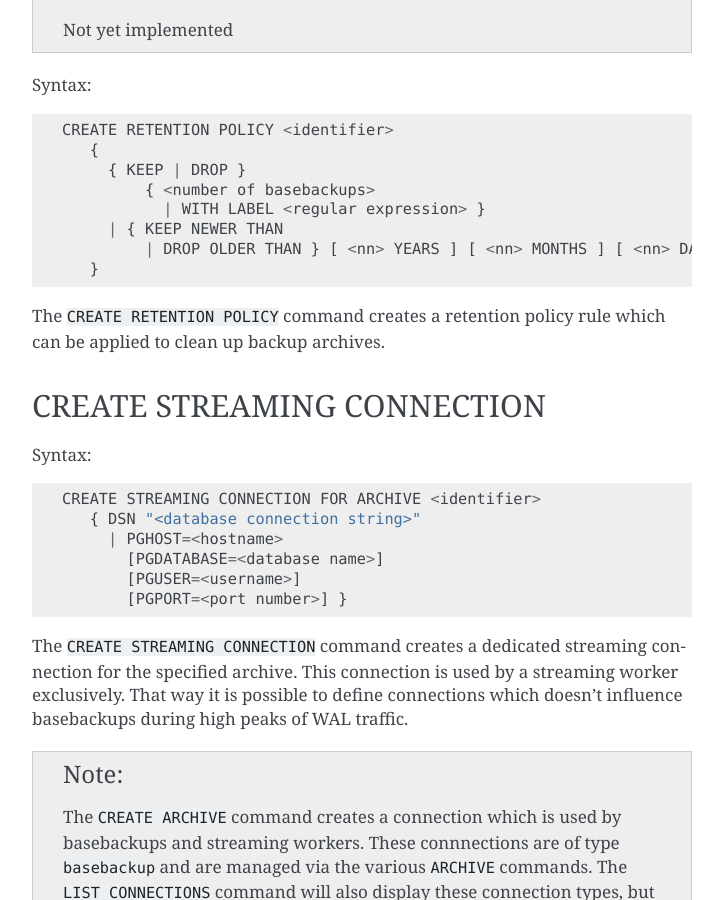
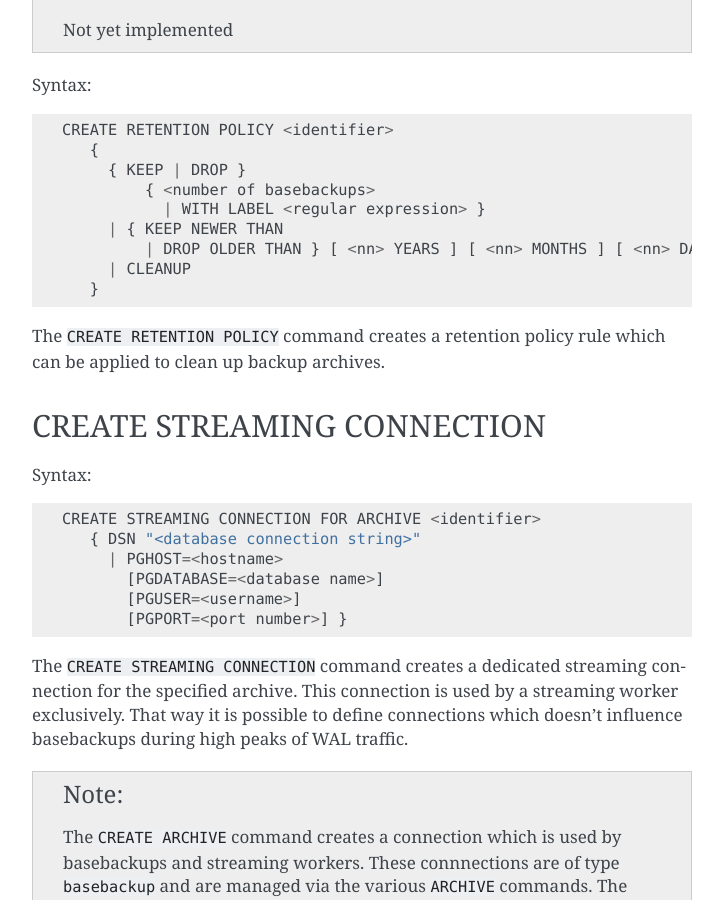
Before and after one commit to credativ/pg_backup_ctl-plus, a Sphinx documentation site: the page built from resources/reference/source/commandref.rst, in a window 1280 px wide and 900 px high, scrolled down 1786 px. Shown: the whole window, without its empty margins (388-1111 px from the left). Built offline with Sphinx 7.4.7, drawn with Linux system fonts in a browser that asks for light colours.

Commit message:
Add support for CLEANUP, datetime and COUNT retention policies.
This rather large commit prepares the main infrastructure
for CLEANUP and COUNT retention policies. A CLEANUP retention
policy allows the cleanup of aborted and though broken
basebackup from the catalog and archive directory.

The CountRetention implementation provides a retention
policy via the new KEEP +<n> and DROP +<n> command options
for CREATE RETENTION POLICY to keep or drop at least <n>
basebackups from the archive. The DROP +<n> command option
is not fully workable atm.

There's also a new command DROP BASEBACKUP FROM ARCHIVE, which
allows to drop a specific basebackup without cleaning
the transaction log archive. This removes the specific basebackup
from the archive and catalog. It also provides the ability
to force dropping a in-progress basebackup, in case something
went terribly wrong and the basebackup process is gone without
properly cleaning up. This has been seen with pbzip2, which makes
strange things to the signal handling to its parent process, which
we need to investigate. Maybe the DROP BASEBACKUP command will
get some more safeguards and checks to make sure, there's
really no attached basebackup process anymore.

The infrastructure for DatetimeRetention retention
policies is also contained in this commit, though it doesn't
provide the whole functionality yet.

Provide a VERBOSE option to LIST BASEBACKUP command which
prints the old verbose listing of basebackups. When omitting VERBOSE,
a shorted and more compact list of basebackups contained in the
specified archive is printed.

Much more testing and bug hunting required.

```diff
--- a/resources/reference/source/commandref.rst
+++ b/resources/reference/source/commandref.rst
@@ -81,6 +81,7 @@ Syntax::
              | WITH LABEL <regular expression> }
        | { KEEP NEWER THAN
            | DROP OLDER THAN } [ <nn> YEARS ] [ <nn> MONTHS ] [ <nn> DAYS ] [ <nn> HOURS ] [ <nn> MINUTES ]
+       | CLEANUP
      }
 
 The ``CREATE RETENTION POLICY`` command creates a retention policy
```
Also changed, not shown: 10 other files.
